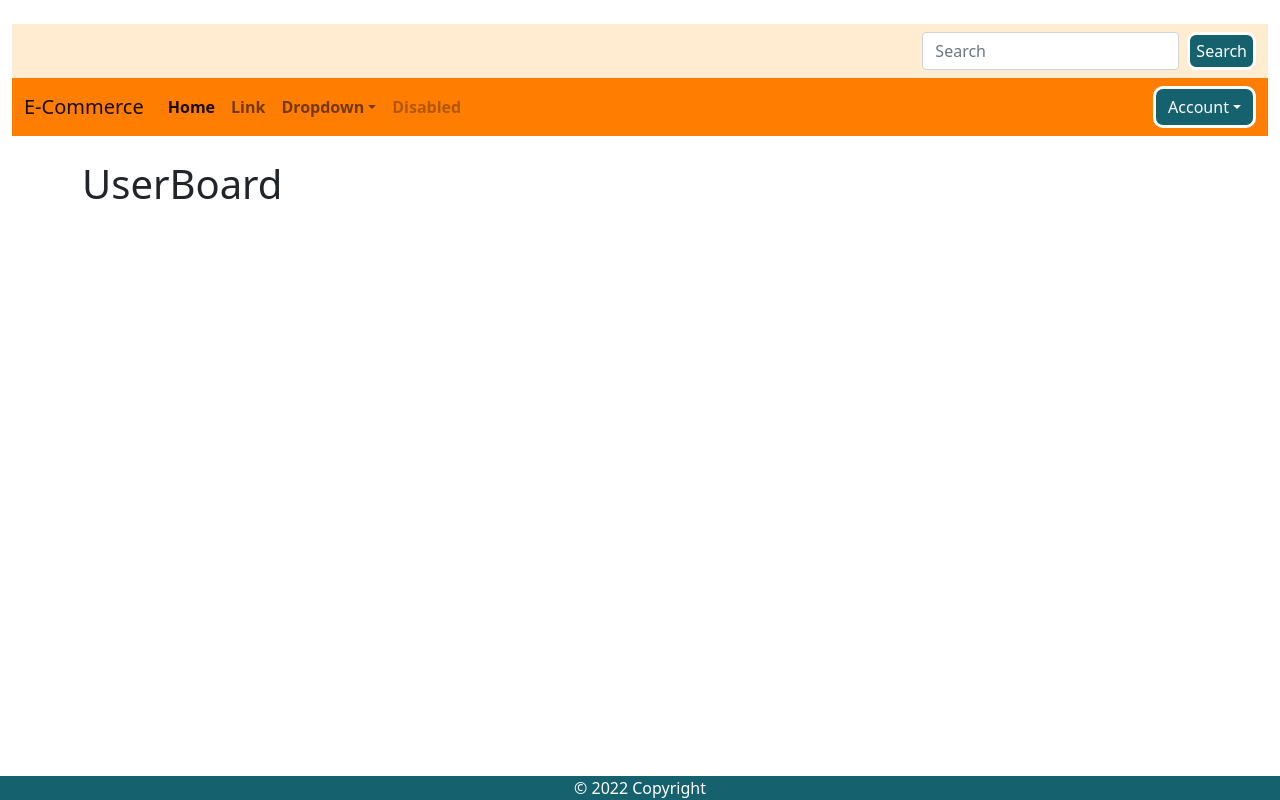
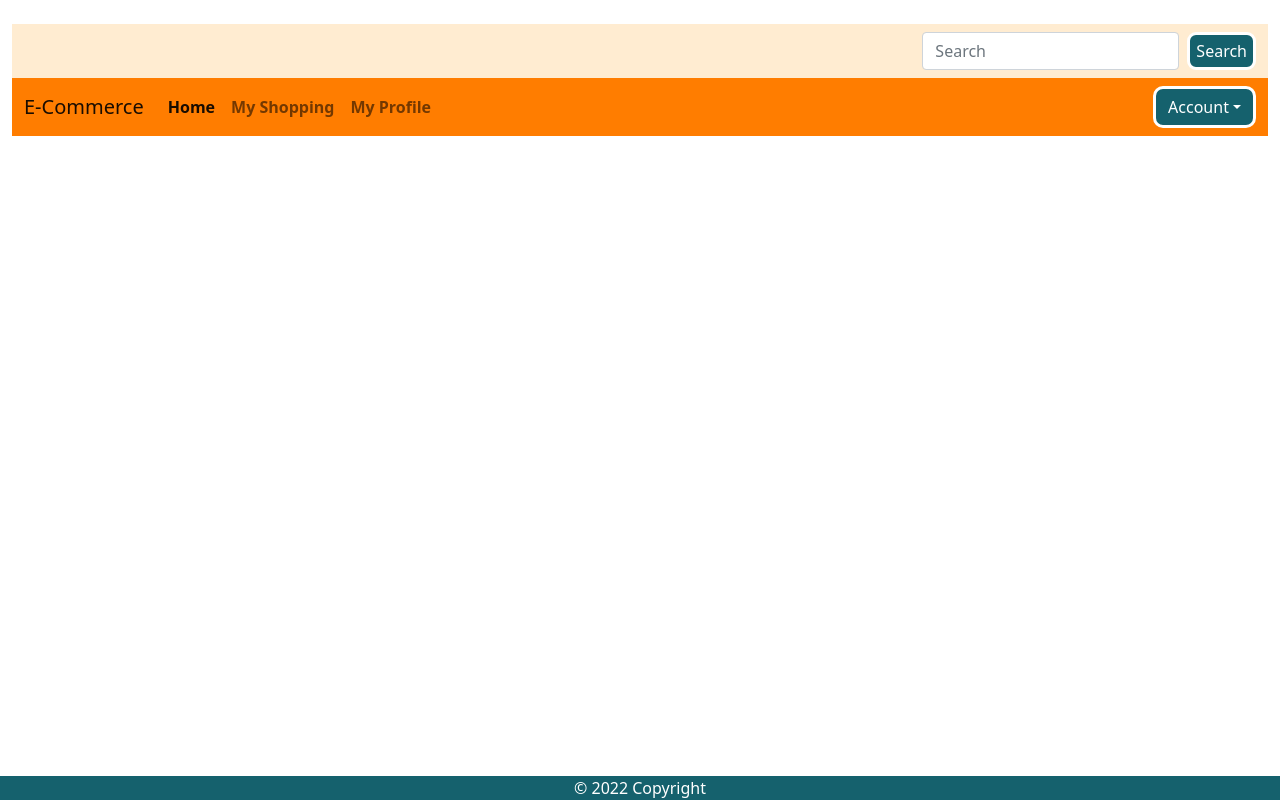
Before and after one commit to amacazzaga/Ecommerce, a React (Create React App) app in the folder frontend/: page /myaccount in a window 1280 px wide. Built offline with nearby package versions, Linux system fonts and the light colour scheme.

Commit message:
limit working on userControllers, getUsers funct

```diff
--- a/frontend/src/components/NavbarLogged.js
+++ b/frontend/src/components/NavbarLogged.js
@@ -3,7 +3,7 @@ import { Link } from "react-router-dom";
 import { useCookies } from "react-cookie";
 
 const NavbarLogged = () => {
-  const [cookie,setCookie]=useCookies()
+  const [cookie, setCookie] = useCookies();
   return (
     <div>
       <nav class="navbar navbarupcolor">
@@ -47,46 +47,12 @@ const NavbarLogged = () => {
               </li>
               <li class="nav-item">
                 <a class="nav-link" href="/">
-                  Link
+                  My Shopping
                 </a>
               </li>
-              <li class="nav-item dropdown">
-                <a
-                  class="nav-link dropdown-toggle"
-                  href="/"
-                  id="navbarDropdown"
-                  role="button"
-                  data-bs-toggle="dropdown"
-                  aria-expanded="false"
-                >
-                  Dropdown
-                </a>
-                <ul class="dropdown-menu" aria-labelledby="navbarDropdown">
-                  <li>
-                    <a class="dropdown-item" href="/">
-                      Action
-                    </a>
-                  </li>
-                  <li>
-                    <a class="dropdown-item" href="/">
-                      Another action
-                    </a>
-                  </li>
-                  <li>
-                    <a class="dropdown-item" href="/">
-                      Something else here
-                    </a>
-                  </li>
-                </ul>
-              </li>
               <li class="nav-item">
-                <a
-                  class="nav-link disabled"
-                  href="/"
-                  tabindex="-1"
-                  aria-disabled="true"
-                >
-                  Disabled
+                <a class="nav-link" href="/">
+                  My Profile
                 </a>
               </li>
             </ul>
@@ -101,7 +67,10 @@ const NavbarLogged = () => {
                 >
                   Account
                 </button>
-                <ul class="dropdown-menu " aria-labelledby="dropdownMenuButton1">
+                <ul
+                  class="dropdown-menu "
+                  aria-labelledby="dropdownMenuButton1"
+                >
                   <Link to="/myaccount">
                     <li>
                       <a class="dropdown-item" href="/">
@@ -109,7 +78,11 @@ const NavbarLogged = () => {
                       </a>
                     </li>
                   </Link>
-                  <li onClick={()=>{setCookie("token","")}}>
+                  <li
+                    onClick={() => {
+                      setCookie("token", "");
+                    }}
+                  >
                     <a class="dropdown-item" href="/">
                       LogOut
                     </a>
--- a/frontend/src/views/AdminBoardUsers.js
+++ b/frontend/src/views/AdminBoardUsers.js
@@ -11,7 +11,7 @@ const AdminBoardUsers = () => {
   const [users, setUsers] = useState([]);
   const token = cookie.token;
   const getUsers = async () => {
-    const resp = await axios.get(`http://localhost:4000/user`, {
+    const resp = await axios.get(`http://localhost:4000/user/?page=1&limit=5`, {
       headers: { Authorization: token },
     });
     setUsers(resp.data);
--- a/frontend/src/views/EditImage.js
+++ b/frontend/src/views/EditImage.js
@@ -36,7 +36,6 @@ const EditImage = () => {
   };
   //
   useEffect(() => {
-
     getProduct();
   }, []);
 
--- a/frontend/src/views/UserBoard.js
+++ b/frontend/src/views/UserBoard.js
@@ -1,10 +1,18 @@
 import React from 'react'
 import LayoutLogged from '../components/LayoutLogged'
+import axios from "axios"
+import {useCookies} from"react-cookie"
+import { useEffect } from 'react'
 
 const UserBoard = () => {
+  const [cookie]=useCookies()
+  const token = cookie.token
+  const getPurchase=async()=>{
+    await axios.get()
+  }
   return (
     <LayoutLogged>
-    <h1>UserBoard</h1>
+    <h1>{token}</h1>
     </LayoutLogged>
   )
 }
```
Also changed, not shown: 2 other files (tests, documents, lock files or other folders).
